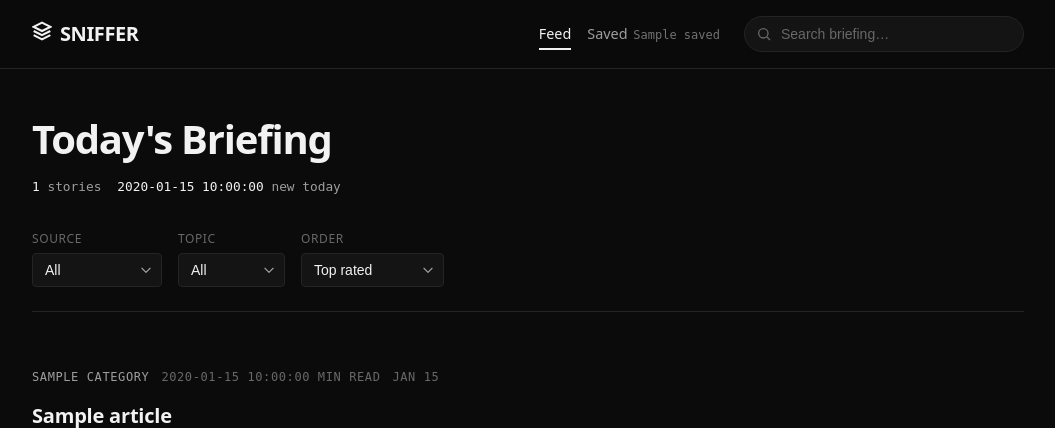
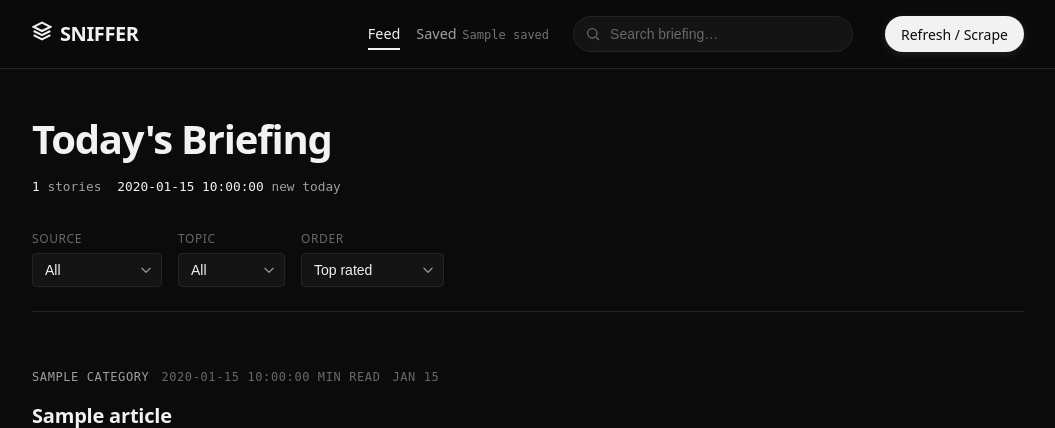
Before and after one commit to DhanushPillay/Web-scraper, a Flask app: template templates/index.html in a window 1280 px wide. Shown: the top 428 px of the page, without its empty margins (112-1167 px from the left). Run offline with Flask 3, Linux system fonts and the light colour scheme; the template is opened without the code that fills it: most values are stand-ins (such as "Sample title", 1, 10 or a date in 2020); parts of the project's set-up code (start-up, migrations or seed data) failed here and were passed over; some web fonts are replaced.

Commit message:
fix(ui): restore missing refresh/scrape button to the navigation bar

```diff
--- a/templates/index.html
+++ b/templates/index.html
@@ -38,6 +38,12 @@
                     <input type="hidden" name="source" value="{{ source_filter|default('all') }}">
                     <input type="hidden" name="category" value="{{ category_filter|default('all') }}">
                     <input type="hidden" name="sort" value="{{ sort_by|default('score') }}">
+                </form>
+
+                <form id="scrapeForm" method="POST" action="{{ url_for('index') }}" style="margin-left: 8px;">
+                    <input type="hidden" name="refresh" value="true">
+                    <input type="hidden" name="pages" value="1">
+                    <button type="submit" class="sn-btn sn-btn-primary">Refresh / Scrape</button>
                 </form>
             </div>
         </div>
```
